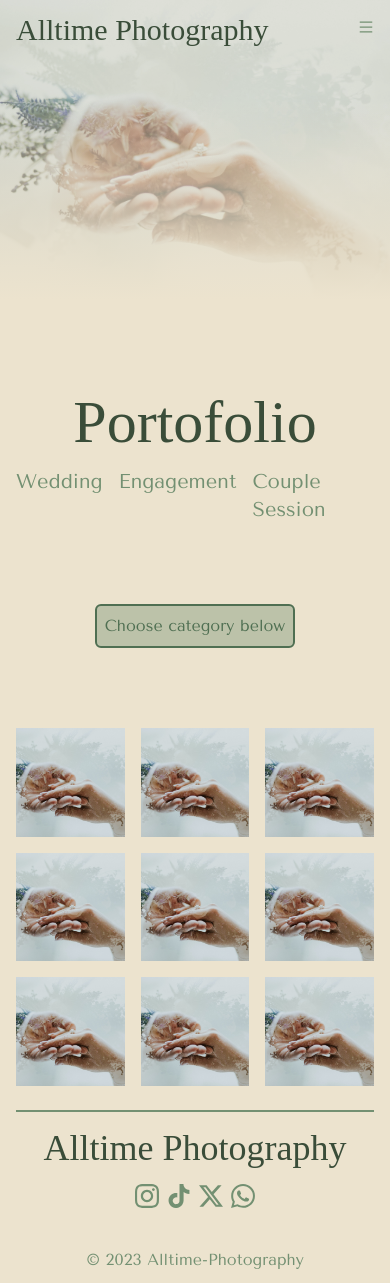
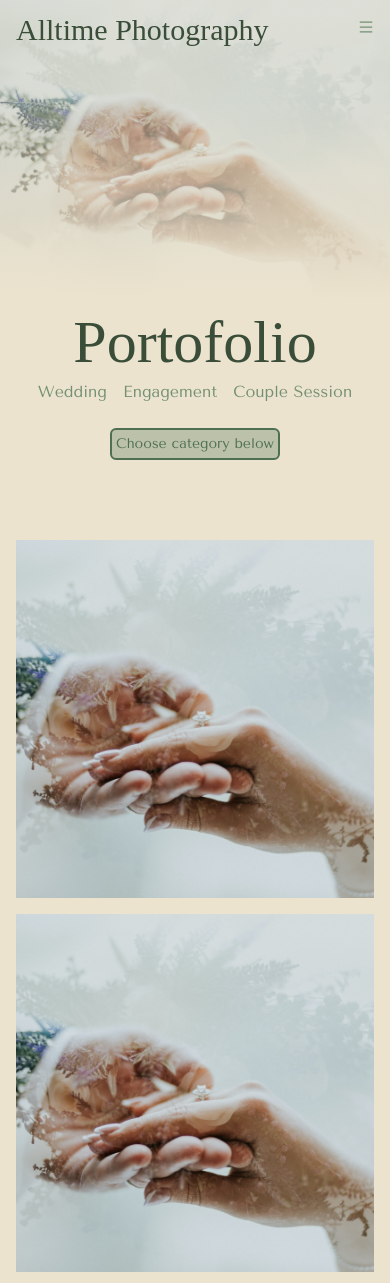
Before and after one commit to rifqiagniamubarok/alltime-photography-fe, a Next.js app: page /portofolio in a window 390 px wide. Shown: the top 1283 px of the page. Built offline with nearby package versions, Linux system fonts and the light colour scheme; a web font is replaced by a local one.

Commit message:
Feat: responsive portofolio

```diff
--- a/components/templates/PortofolioLayout.js
+++ b/components/templates/PortofolioLayout.js
@@ -23,11 +23,11 @@ const PortofolioLayout = ({ children }) => {
   ];
   return (
     <BasicLayout>
-      <section className="mt-20 space-y-4 mb-20">
+      <section className="mt-0 md:mt-20 space-y-2 md:space-y-4 mb-6 lg:mb-10">
         <div className="font-passions">
           <p className="text-6xl text-center text-sage-dark">Portofolio</p>
         </div>
-        <div className="flex justify-center gap-4 text-xl font-tenor">
+        <div className="flex justify-center gap-4 text-base md:text-xl font-tenor">
           {tabs.map(({ name, path }, index) => (
             <Link href={`/portofolio${path}`} key={index}>
               <p className={classNames(currentPath === `/portofolio${path}` ? 'text-sage-dark' : 'text-sage-soft', 'hover:text-sage')}>{name}</p>
--- a/pages/portofolio/couple-session.js
+++ b/pages/portofolio/couple-session.js
@@ -7,11 +7,11 @@ const CoupleSession = () => {
   return (
     <PortofolioLayout>
       <section>
-        <div className={classNames('mt-20 grid grid-cols-3 gap-4')}>
+        <div className={classNames('mt-20 grid grid-cols-1 md:grid-cols-2 lg:grid-cols-3 gap-2 md:gap-4')}>
           {[...Array(9)].map((_, index) => (
             <div className="w-full aspect-square relative overflow-hidden cursor-pointer" key={index}>
               <div className="w-full h-full bottom-0 absolute z-20 bg-gradient-to-t from-sage to-transparent">
-                <div className="flex w-full h-full items-end justify-center p-8 hover:pb-12 text-3xl hover:text-3xl transition-all delay-100 ease-in-out">
+                <div className="flex w-full h-full items-end justify-center p-8 hover:pb-12 text-2xl md:text-xl lg:text-3xl transition-all delay-100 ease-in-out">
                   <p className=" text-white">Rena & Albert</p>
                 </div>
               </div>
--- a/pages/portofolio/engagement.js
+++ b/pages/portofolio/engagement.js
@@ -7,11 +7,11 @@ const Engagement = () => {
   return (
     <PortofolioLayout>
       <section>
-        <div className={classNames('mt-20 grid grid-cols-3 gap-4')}>
+        <div className={classNames('mt-20 grid grid-cols-1 md:grid-cols-2 lg:grid-cols-3 gap-2 md:gap-4')}>
           {[...Array(9)].map((_, index) => (
             <div className="w-full aspect-square relative overflow-hidden cursor-pointer" key={index}>
               <div className="w-full h-full bottom-0 absolute z-20 bg-gradient-to-t from-sage to-transparent">
-                <div className="flex w-full h-full items-end justify-center p-8 hover:pb-12 text-3xl hover:text-3xl transition-all delay-100 ease-in-out">
+                <div className="flex w-full h-full items-end justify-center p-8 hover:pb-12 text-2xl md:text-xl lg:text-3xl transition-all delay-100 ease-in-out">
                   <p className=" text-white">Rena & Albert</p>
                 </div>
               </div>
--- a/pages/portofolio/index.js
+++ b/pages/portofolio/index.js
@@ -8,11 +8,11 @@ const Portofolio = () => {
   return (
     <PortofolioLayout>
       <div className={classNames('flex justify-center')}>
-        <div className="p-2 bg-sage-soft bg-opacity-40 border-2 border-sage rounded-md text-sage w-fit">
-          <p className="text-center">Choose category below</p>
+        <div className="p-1 md:p-2 bg-sage-soft bg-opacity-40 border-2 border-sage rounded-md text-sage w-fit">
+          <p className="text-center text-sm md:text-base">Choose category below</p>
         </div>
       </div>
-      <div className={classNames('mt-20 grid grid-cols-3 gap-4')}>
+      <div className={classNames('mt-20 grid grid-cols-1 md:grid-cols-2 lg:grid-cols-3 gap-4 md:gap-2')}>
         {[...Array(9)].map((_, index) => (
           <div className="w-full aspect-square relative overflow-hidden" key={index}>
             <Image src={'/thumbnail/alvin-mahmudov-9_XfcBxf_uo-unsplash.jpg'} alt="image" fill className="object-cover" />
--- a/pages/portofolio/wedding.js
+++ b/pages/portofolio/wedding.js
@@ -7,11 +7,11 @@ const Wedding = () => {
   return (
     <PortofolioLayout>
       <section>
-        <div className={classNames('mt-20 grid grid-cols-3 gap-4')}>
+        <div className={classNames('mt-20 grid grid-cols-1 md:grid-cols-2 lg:grid-cols-3 gap-2 md:gap-4')}>
           {[...Array(9)].map((_, index) => (
             <div className="w-full aspect-square relative overflow-hidden cursor-pointer" key={index}>
               <div className="w-full h-full bottom-0 absolute z-20 bg-gradient-to-t from-sage to-transparent">
-                <div className="flex w-full h-full items-end justify-center p-8 hover:pb-12 text-3xl hover:text-3xl transition-all delay-100 ease-in-out">
+                <div className="flex w-full h-full items-end justify-center p-8 hover:pb-12 text-2xl md:text-xl lg:text-3xl transition-all delay-100 ease-in-out">
                   <p className=" text-white">Rena & Albert</p>
                 </div>
               </div>
```
